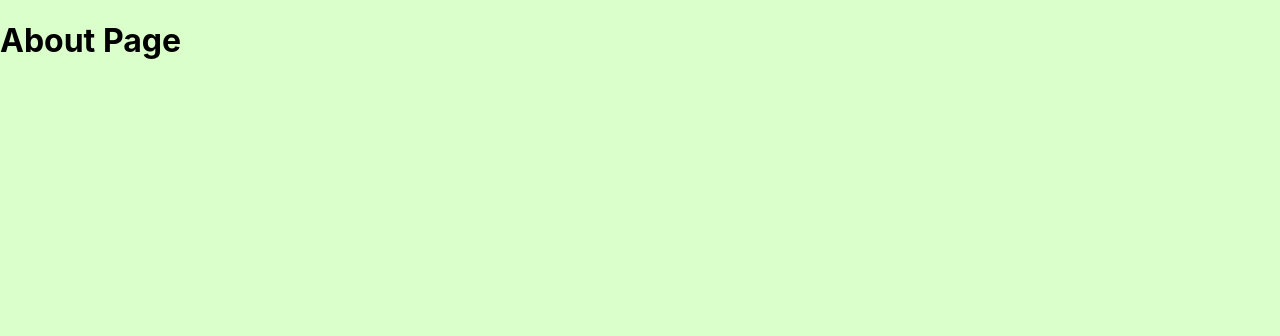
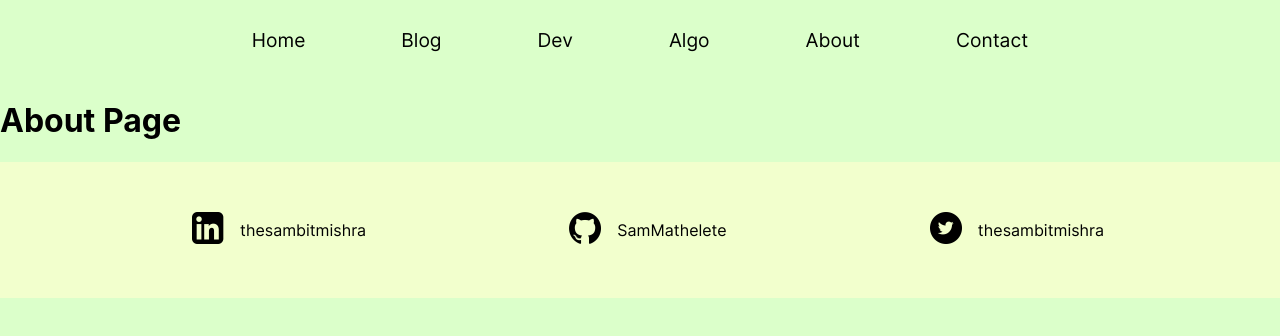
Before and after one commit to SamMathelete/sambitmishra, a Next.js app: page /about in a window 1280 px wide. Shown: the top 336 px of the page. Built offline with nearby package versions, Linux system fonts and the light colour scheme.

Commit message:
added animation to the logo and the description

```diff
--- a/components/Layout/Header.module.css
+++ b/components/Layout/Header.module.css
@@ -32,6 +32,5 @@
 .header a:active,
 .header a:hover,
 .header a.active {
-  font-family: "Inter-Bold";
   color: #4100fc;
 }
--- a/components/Layout/Header.tsx
+++ b/components/Layout/Header.tsx
@@ -1,33 +1,39 @@
 import Link from "next/link";
 import { FC } from "react";
 import classes from "./Header.module.css";
+import { motion } from "framer-motion";
 
 const Header: FC = () => {
   return (
-    <header className={classes.header}>
-      <nav>
-        <ul>
-          <li>
+    <motion.header
+      className={classes.header}
+      initial={{ opacity: 0 }}
+      animate={{ opacity: 1 }}
+      transition={{ delay: 0.5, duration: 1 }}
+    >
+      <motion.nav>
+        <motion.ul>
+          <motion.li whileHover={{ scale: 1.1 }}>
             <Link href="/">Home</Link>
-          </li>
-          <li>
+          </motion.li>
+          <motion.li whileHover={{ scale: 1.1 }}>
             <Link href="/blog">Blog</Link>
-          </li>
-          <li>
+          </motion.li>
+          <motion.li whileHover={{ scale: 1.1 }}>
             <Link href="/dev">Dev</Link>
-          </li>
-          <li>
+          </motion.li>
+          <motion.li whileHover={{ scale: 1.1 }}>
             <Link href="/algo">Algo</Link>
-          </li>
-          <li>
+          </motion.li>
+          <motion.li whileHover={{ scale: 1.1 }}>
             <Link href="/about">About</Link>
-          </li>
-          <li>
+          </motion.li>
+          <motion.li whileHover={{ scale: 1.1 }}>
             <Link href="/contact">Contact</Link>
-          </li>
-        </ul>
-      </nav>
-    </header>
+          </motion.li>
+        </motion.ul>
+      </motion.nav>
+    </motion.header>
   );
 };
 
--- a/pages/_app.tsx
+++ b/pages/_app.tsx
@@ -1,6 +1,14 @@
-import '../styles/globals.css'
-import type { AppProps } from 'next/app'
+import "../styles/globals.css";
+import type { AppProps } from "next/app";
+import Header from "../components/Layout/Header";
+import Footer from "../components/Layout/Footer";
 
 export default function App({ Component, pageProps }: AppProps) {
-  return <Component {...pageProps} />
+  return (
+    <>
+      <Header />
+      <Component {...pageProps} />
+      <Footer />
+    </>
+  );
 }
--- a/pages/index.tsx
+++ b/pages/index.tsx
@@ -1,5 +1,9 @@
 import HomePage from "../screens/HomePage";
 
 export default function Home() {
-  return <HomePage />;
+  return (
+    <>
+      <HomePage />
+    </>
+  );
 }
--- a/screens/HomePage.tsx
+++ b/screens/HomePage.tsx
@@ -7,10 +7,8 @@ import Header from "../components/Layout/Header";
 const HomePage: FC = () => {
   return (
     <>
-      <Header />
       <HomeLogo />
       <HomeDesc />
-      <Footer />
     </>
   );
 };
```
Also changed, not shown: components/HomePage/HomeDesc.tsx (+8 -2 lines), components/HomePage/HomeLogo.module.css (+7 -0 lines), components/HomePage/HomeLogo.tsx (+8 -2 lines).
